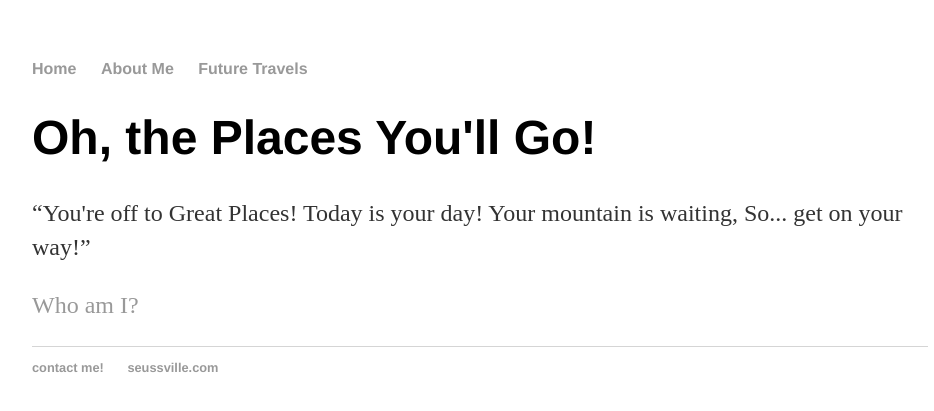
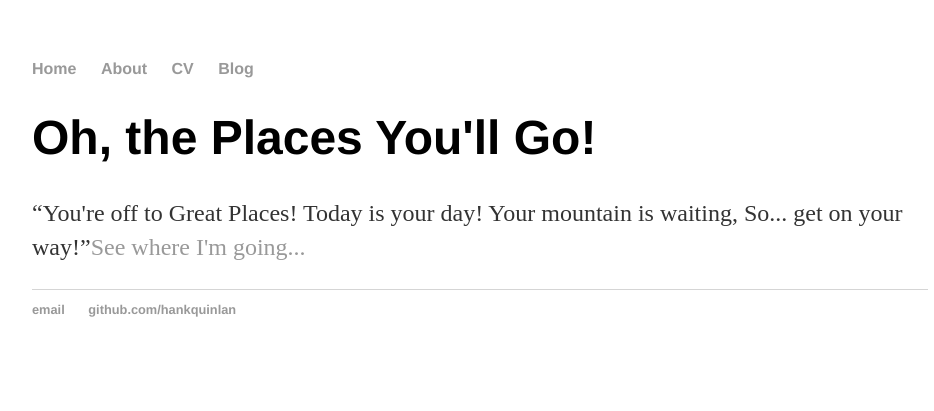
Before and after one commit to jstrzempko/idce30262-studio1, a Jekyll site: the page built from index.html, in a window 1280 px wide. Shown: the top 411 px of the page, without its empty margins (160-1094 px from the left). Built offline with Jekyll 4.4.1, drawn with Linux system fonts in a browser that asks for light colours.

Commit message:
Update index.html

```diff
--- a/index.html
+++ b/index.html
@@ -1,30 +1,8 @@
-<!DOCTYPE html>
-<html>
-	<head>
-		<title>IDCE30262-studiolab1</title>
-		<!-- link to main stylesheet -->
-		<link rel="stylesheet" type="text/css" href="/css/main.css">
-	</head>
-	<body>
-		<nav>
-    		<ul>
-        		<li><a href="/">Home</a></li>
-	        	<li><a href="/about">About Me</a></li>
-        		<li><a href="/future">Future Travels</a></li>
-    		</ul>
-		</nav>
-		<div class="container">
-    		<div class="blurb">
-        		<h1>Oh, the Places You'll Go!</h1>
-				<p>“You're off to Great Places! Today is your day! Your mountain is waiting, So... get on your way!”</p>
-				<p><a href="/about">Who am I?</a></p>
-    		</div><!-- /.blurb -->
-		</div><!-- /.container -->
-		<footer>
-    		<ul>
-        		<li><a href="mailto:susanb@drseuss.com">contact me!</a></li>
-        		<li><a href="https://www.seussville.com/">seussville.com</a></li>
-			</ul>
-		</footer>
-	</body>
-</html>
+---
+layout: default
+title: Jess Strzempko
+---
+<div class="blurb">
+	<h1>Oh, the Places You'll Go!</h1>
+	<p>“You're off to Great Places! Today is your day! Your mountain is waiting, So... get on your way!”<a href="/about">See where I'm going...</a></p>
+</div><!-- /.blurb -->
```
